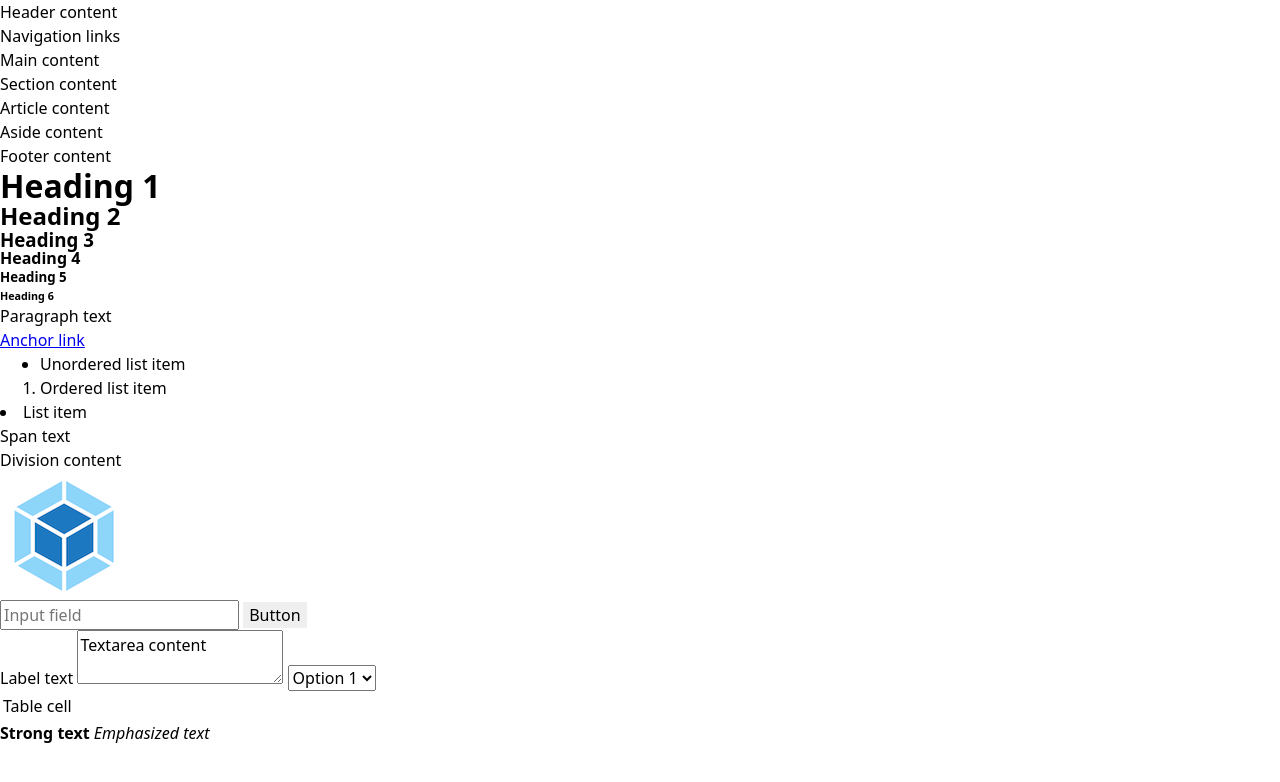
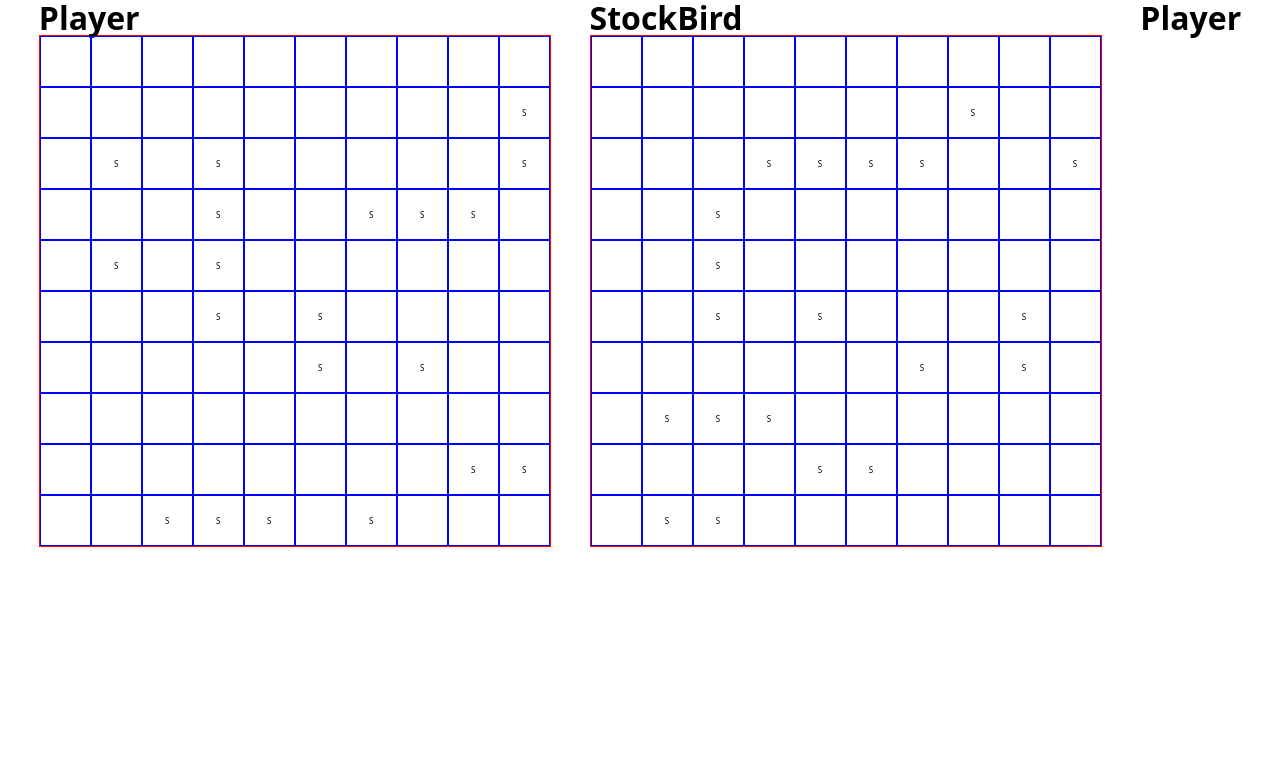
Before and after one commit to detierrez/odin-battleship, a website built with webpack: page src/template.html in a window 1280 px wide. Built offline with nearby package versions, Linux system fonts and the light colour scheme.

Commit message:
Refactor game logic and UI components; enhance ship placement and rendering

```diff
--- a/src/css/base.css
+++ b/src/css/base.css
@@ -1,3 +1,9 @@
 html {
   overflow-y: scroll;
 }
+
+body {
+  display: flex;
+  justify-content: space-evenly;
+  flex-wrap: wrap;
+}
--- a/src/index.js
+++ b/src/index.js
@@ -2,4 +2,101 @@
 import "./css/reset.css";
 import "./css/base.css";
 
-console.log("Hello World");
+import Player from "./modules/app/player";
+import Gameboard from "./modules/app/gameboard";
+import Ship from "./modules/app/ship";
+
+import { clearUI, initializeUI, updateUI } from "./modules/ui";
+
+const gb1 = new Gameboard();
+const gb2 = new Gameboard();
+
+for (const gb of [gb1, gb2]) {
+  generateFloat().forEach((ship) => {
+    gb.randomPlace(ship);
+  });
+}
+
+
+const stage = "prepare"
+const isSoloGame = true;
+const players = [new Player("Player", gb1), new Player("StockBird", gb2)];
+let currentPlayer = players[0];
+
+initializeUI(players, onAttack);
+updateUI(players, currentPlayer);
+
+const computer = {
+  playMove() {
+    if (!this.possibleMoves) {
+      this.possibleMoves = this.generateAllMoves(10);
+    }
+    const i = getRandomIndex(this.possibleMoves);
+    const move = popAt(i, this.possibleMoves);
+    return move;
+  },
+
+  generateAllMoves(n) {
+    const coordinates = [];
+    for (let x = 0; x < n; x++) {
+      for (let y = 0; y < n; y++) {
+        coordinates.push([x, y]);
+      }
+    }
+    return coordinates;
+  },
+};
+
+function onAttack(attacked, row, col) {
+  if (attacked === currentPlayer) {
+    console.log("Don't hit yourself!");
+    return;
+  }
+
+  attacked.gameboard.receiveAttack(row, col);
+  if (attacked.gameboard.hasAllShipsSunk) {
+    clearUI();
+    return;
+  }
+
+  if (isSoloGame) {
+    const computerMove = computer.playMove();
+    currentPlayer.gameboard.receiveAttack(...computerMove);
+    if (currentPlayer.gameboard.hasAllShipsSunk) {
+      clearUI();
+      return;
+    }
+  } else {
+    switchTurn();
+  }
+
+  updateUI(players, currentPlayer);
+}
+
+function generateFloat() {
+  const ships = [];
+  for (let length = 4; length >= 1; length--) {
+    const amount = 5 - length;
+    for (let j = 0; j < amount; j++) {
+      ships.push(new Ship(length));
+    }
+  }
+
+  return ships;
+}
+
+function switchTurn() {
+  currentPlayer = currentPlayer === players[0] ? players[1] : players[0];
+}
+
+function getRandomIndex(array) {
+  return randInt(array.length);
+}
+
+function randInt(n) {
+  return Math.floor(Math.random() * n);
+}
+
+function popAt(i, array) {
+  return array.splice(i, 1)[0];
+}
--- a/src/modules/app/gameboard.js
+++ b/src/modules/app/gameboard.js
@@ -10,9 +10,68 @@
     return this.board[row][col];
   }
 
-  placeShip(ship, row, col) {
-    this.board[row][col] = ship;
+  placeShip(ship, row, col, isVertical = false) {
+    if (!this.canPlaceShip(ship, row, col, isVertical)) return false;
+
+    for (let i = 0; i < ship.length; i++) {
+      this.board[row + i * isVertical][col + i * !isVertical] = ship;
+    }
+
     this.ships.push(ship);
+
+    return true;
+  }
+
+  canPlaceShip(ship, row, col, isVertical) {
+    // ship can't get out of range
+    if (row < 0 || col < 0) return false;
+
+    const end = (isVertical ? row : col) + ship.length - 1;
+    const maxIndex = this.board.length - 1;
+    if (end > maxIndex) return false;
+
+    // ships can't touch on the ends
+    const hasSternSpace = isVertical ? row - 1 >= 0 : col - 1 >= 0;
+    let offRow = isVertical ? row - 1 : row;
+    let offCol = isVertical ? col : col - 1;
+    if (hasSternSpace && this.board[offRow][offCol] !== null) return false;
+
+    const hasBowSpace = end + 1 <= maxIndex;
+    offRow = isVertical ? end + 1 : row;
+    offCol = isVertical ? col : end + 1;
+    if (hasBowSpace && this.board[offRow][offCol] !== null) return false;
+
+    // ships can't touch on the sides
+    const hasPortSpace = isVertical ? col - 1 >= 0 : row - 1 >= 0;
+    const offStart = hasPortSpace ? -1 : 0;
+
+    const hasStarbSpace = isVertical
+      ? col + 1 <= maxIndex
+      : row + 1 <= maxIndex;
+    const offEnd = hasStarbSpace ? 1 : 0;
+
+    for (let i = 0; i < ship.length; i++) {
+      for (let j = offStart; j <= offEnd; j++) {
+        offRow = isVertical ? row + i : row + j;
+        offCol = isVertical ? col + j : col + i;
+        if (this.board[offRow][offCol] !== null) return false;
+      }
+    }
+
+    return true;
+  }
+
+  randomPlace(ship) {
+    const maxIndex = this.board.length - 1;
+
+    while (true) {
+      const rndRow = randInt(maxIndex);
+      const rndCol = randInt(maxIndex);
+      const rndDir = randBool();
+      if (this.placeShip(ship, rndRow, rndCol, rndDir)) {
+        return;
+      }
+    }
   }
 
   receiveAttack(row, col) {
@@ -25,7 +84,7 @@
     item.hit();
   }
 
-  get areAllShipsSunk() {
+  get hasAllShipsSunk() {
     for (const ship of this.ships) {
       if (!ship.isSunk) return false;
     }
@@ -37,4 +96,12 @@
   return Array(size).fill(null);
 }
 
+function randInt(b, a = 0) {
+  return Math.floor(Math.random() * b + 1) + a;
+}
+
+function randBool() {
+  return Math.random() >= 0.5;
+}
+
 export default Gameboard;
--- a/src/modules/app/player.js
+++ b/src/modules/app/player.js
@@ -1,8 +1,8 @@
 class Player {
-  constructor(gameboard) {
+  constructor(name, gameboard) {
+    this.name = name;
     this.gameboard = gameboard;
   }
-
 }
 
 export default Player;
--- a/src/modules/app/ship.js
+++ b/src/modules/app/ship.js
@@ -1,5 +1,5 @@
 class Ship {
-  constructor(length) {
+  constructor(length = 1) {
     this.length = length;
     this.hits = 0;
   }
--- /dev/null
+++ b/src/modules/ui/components/cell/index.js
@@ -0,0 +1,10 @@
+import "./style.css";
+
+export default function renderCell(row, col, content) {
+  const cell = document.createElement("div");
+  cell.classList.add("cell");
+  cell.dataset.row = row;
+  cell.dataset.col = col;
+  cell.textContent = content;
+  return cell;
+}
--- /dev/null
+++ b/src/modules/ui/components/cell/style.css
@@ -0,0 +1,7 @@
+.cell {
+  display: flex;
+  justify-content: center;
+  align-items: center;
+  line-height: 0em;
+  user-select: none;
+}
--- /dev/null
+++ b/src/modules/ui/components/gameboard/index.js
@@ -0,0 +1,10 @@
+import "./style.css";
+
+export default function renderGameboard(size, playerTag) {
+  const gameboard = document.createElement("div");
+  gameboard.classList.add("gameboard");
+  gameboard.style.setProperty("--size", size);
+  gameboard.dataset.playerTag = playerTag;
+
+  return gameboard;
+}
--- /dev/null
+++ b/src/modules/ui/components/gameboard/style.css
@@ -0,0 +1,13 @@
+.gameboard {
+  --size: 1;
+  height: 40vw;
+  aspect-ratio: 1;
+  display: grid;
+  grid-template-columns: repeat(var(--size), 1fr);
+  border: 1px solid red;
+
+  .cell {
+    font-size: 0.5rem;
+    border: 1px solid blue;
+  }
+}
--- /dev/null
+++ b/src/modules/ui/components/playerBoard/index.js
@@ -0,0 +1,8 @@
+import "./style.css";
+
+export default function renderPlayerBoard(playerTag, gameBoard) {
+  const playerBoard = document.createElement("div");
+  playerBoard.classList.add("player-board");
+  playerBoard.append(playerTag, gameBoard);
+  return playerBoard;
+}
--- /dev/null
+++ b/src/modules/ui/components/playerBoard/style.css
@@ -0,0 +1,3 @@
+.player-board {
+
+}
--- a/src/modules/ui/index.js
+++ b/src/modules/ui/index.js
@@ -0,0 +1,57 @@
+import renderCell from "./components/cell";
+import renderGameboard from "./components/gameboard";
+import renderPlayerBoard from "./components/playerBoard";
+
+export function initializeUI(players, onClick) {
+  for (const player of players) {
+    const playerTag = renderPlayerTag(player.name);
+    const gameboard = renderGameboard(
+      player.gameboard.board.length,
+      player.name,
+    );
+    gameboard.addEventListener("click", (event) => {
+      const target = event.target;
+      if (!target.classList.contains("cell")) return;
+      const { row, col } = target.dataset;
+      onClick(player, row, col);
+    });
+
+    const playerBoard = renderPlayerBoard(playerTag, gameboard);
+    document.body.append(playerBoard);
+  }
+  document.body.append(renderPlayerTag(players[0].name));
+}
+
+export function updateUI(players, currentPlayer) {
+  for (const player of players) {
+    const cells = renderCells(player.gameboard.board);
+    const selector = `.gameboard[data-player-tag="${player.name}"]`;
+    const gameboard = document.querySelector(selector);
+    gameboard.replaceChildren(...cells);
+  }
+  document.querySelector("h1").textContent = currentPlayer.name;
+}
+
+export function clearUI() {
+  document.body.innerHTML = "";
+}
+
+function renderCells(board) {
+  const size = board.length;
+  const cells = [];
+  for (let row = 0; row < size; row++) {
+    for (let col = 0; col < size; col++) {
+      const item = board[row][col];
+      const text = item === "missed" ? "-" : item === null ? " " : "S";
+      const cell = renderCell(row, col, text);
+      cells.push(cell);
+    }
+  }
+  return cells;
+}
+
+function renderPlayerTag(name) {
+  const playerTag = document.createElement("h1");
+  playerTag.textContent = name;
+  return playerTag;
+}
--- a/src/template.html
+++ b/src/template.html
@@ -6,46 +6,5 @@
     <title>Odin Battleship</title>
   </head>
   <body>
-    <header>Header content</header>
-    <nav>Navigation links</nav>
-    <main>Main content</main>
-    <section>Section content</section>
-    <article>Article content</article>
-    <aside>Aside content</aside>
-    <footer>Footer content</footer>
-    <h1>Heading 1</h1>
-    <h2>Heading 2</h2>
-    <h3>Heading 3</h3>
-    <h4>Heading 4</h4>
-    <h5>Heading 5</h5>
-    <h6>Heading 6</h6>
-    <p>Paragraph text</p>
-    <a href="#">Anchor link</a>
-    <ul>
-      <li>Unordered list item</li>
-    </ul>
-    <ol>
-      <li>Ordered list item</li>
-    </ol>
-    <li>List item</li>
-    <span>Span text</span>
-    <div>Division content</div>
-    <img src="./assets/img/logo.png" alt="Image description" />
-    <form>
-      <input type="text" placeholder="Input field" />
-      <button type="submit">Button</button>
-    </form>
-    <label for="input">Label text</label>
-    <textarea>Textarea content</textarea>
-    <select>
-      <option>Option 1</option>
-    </select>
-    <table>
-      <tr>
-        <td>Table cell</td>
-      </tr>
-    </table>
-    <strong>Strong text</strong>
-    <em>Emphasized text</em>
   </body>
 </html>
```
Also changed, not shown: src/modules/app/gameboard.test.js (+3 -3 lines), src/modules/app/index.js (deleted, +0 -9 lines), src/modules/app/index.test.js (deleted, +0 -5 lines).
